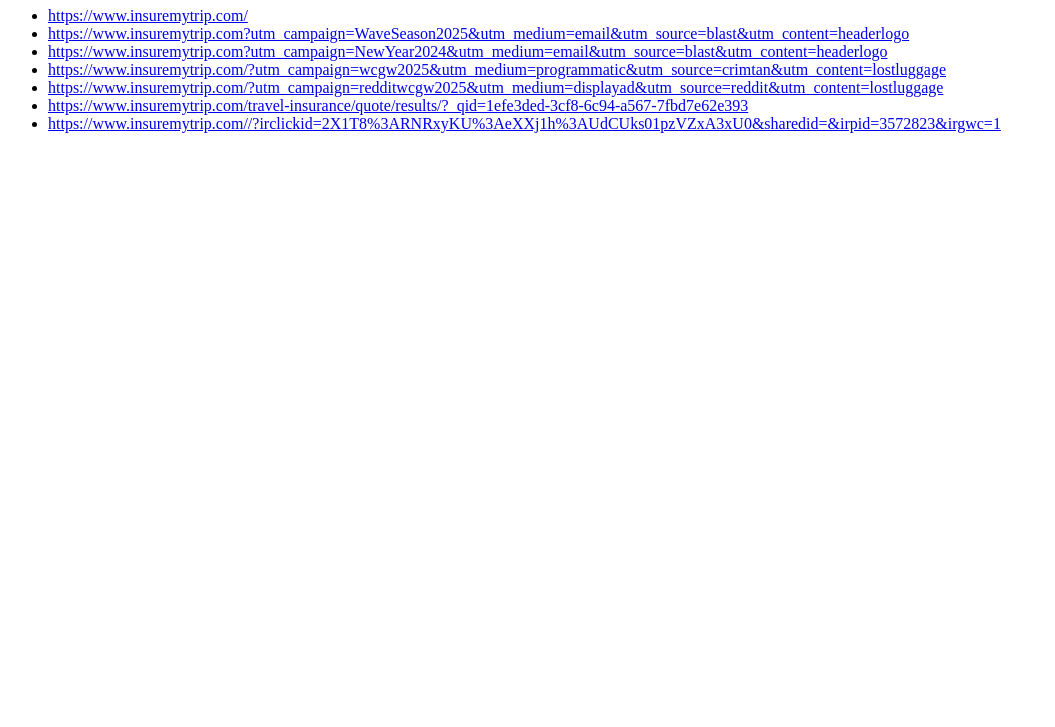
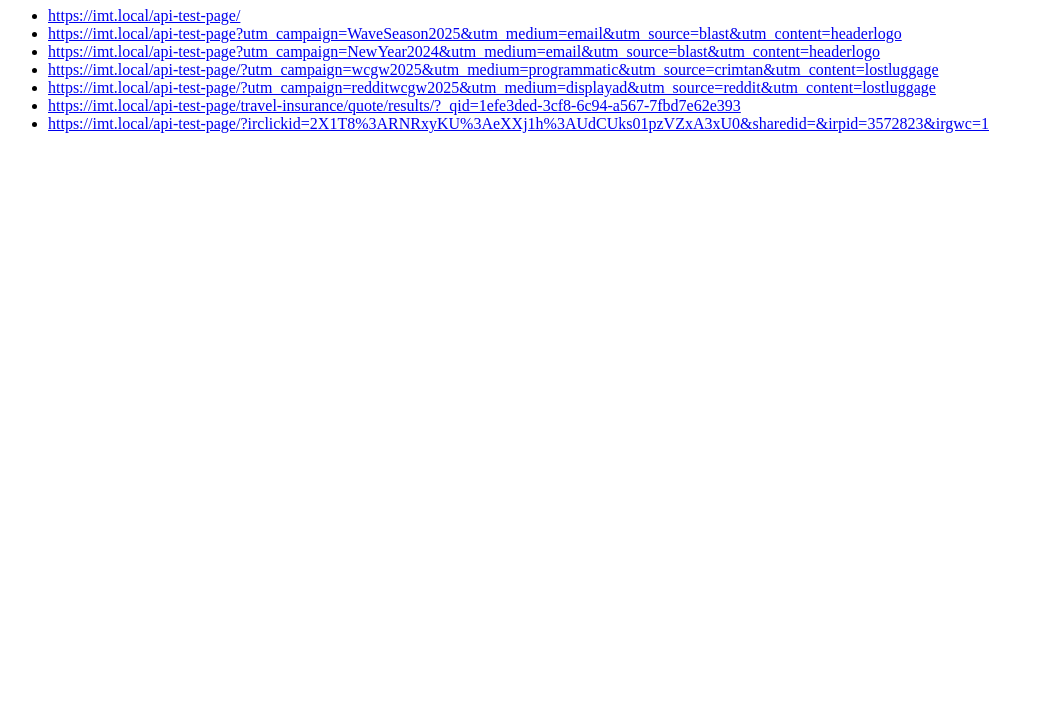
Before and after one commit to scott-primacy/scott-primacy.github.io, a plain HTML site: page index.html in a window 1280 px wide. Shown: the part 73-800 px from the top of the page, without its empty margins (0-1055 px from the left). Drawn offline with Linux system fonts and the light colour scheme.

Commit message:
adding links

```diff
--- a/index.html
+++ b/index.html
@@ -7,14 +7,15 @@
   <body>
     <h1>Attribution Logging Testing</h1>
 <ul>
-  <li><a href="https://www.insuremytrip.com/">https://www.insuremytrip.com/</a></li>
-  <li><a href="https://www.insuremytrip.com?utm_campaign=WaveSeason2025&utm_medium=email&utm_source=blast&utm_content=headerlogo">https://www.insuremytrip.com?utm_campaign=WaveSeason2025&utm_medium=email&utm_source=blast&utm_content=headerlogo</a></li>
-  <li><a href="https://www.insuremytrip.com?utm_campaign=NewYear2024&utm_medium=email&utm_source=blast&utm_content=headerlogo">https://www.insuremytrip.com?utm_campaign=NewYear2024&utm_medium=email&utm_source=blast&utm_content=headerlogo</a></li>
-  <li><a href="https://www.insuremytrip.com/?utm_campaign=wcgw2025&utm_medium=programmatic&utm_source=crimtan&utm_content=lostluggage">https://www.insuremytrip.com/?utm_campaign=wcgw2025&utm_medium=programmatic&utm_source=crimtan&utm_content=lostluggage</a></li>
-  <li><a href="https://www.insuremytrip.com/?utm_campaign=redditwcgw2025&utm_medium=displayad&utm_source=reddit&utm_content=lostluggage">https://www.insuremytrip.com/?utm_campaign=redditwcgw2025&utm_medium=displayad&utm_source=reddit&utm_content=lostluggage</a></li>
-  <li><a href="https://www.insuremytrip.com/travel-insurance/quote/results/?_qid=1efe3ded-3cf8-6c94-a567-7fbd7e62e393">https://www.insuremytrip.com/travel-insurance/quote/results/?_qid=1efe3ded-3cf8-6c94-a567-7fbd7e62e393</a></li>
-  <li><a href="https://www.insuremytrip.com//?irclickid=2X1T8%3ARNRxyKU%3AeXXj1h%3AUdCUks01pzVZxA3xU0&sharedid=&irpid=3572823&irgwc=1">https://www.insuremytrip.com//?irclickid=2X1T8%3ARNRxyKU%3AeXXj1h%3AUdCUks01pzVZxA3xU0&sharedid=&irpid=3572823&irgwc=1</a></li>
+  <li><a href="https://imt.local/api-test-page/">https://imt.local/api-test-page/</a></li>
+  <li><a href="https://imt.local/api-test-page?utm_campaign=WaveSeason2025&utm_medium=email&utm_source=blast&utm_content=headerlogo">https://imt.local/api-test-page?utm_campaign=WaveSeason2025&utm_medium=email&utm_source=blast&utm_content=headerlogo</a></li>
+  <li><a href="https://imt.local/api-test-page?utm_campaign=NewYear2024&utm_medium=email&utm_source=blast&utm_content=headerlogo">https://imt.local/api-test-page?utm_campaign=NewYear2024&utm_medium=email&utm_source=blast&utm_content=headerlogo</a></li>
+  <li><a href="https://imt.local/api-test-page/?utm_campaign=wcgw2025&utm_medium=programmatic&utm_source=crimtan&utm_content=lostluggage">https://imt.local/api-test-page/?utm_campaign=wcgw2025&utm_medium=programmatic&utm_source=crimtan&utm_content=lostluggage</a></li>
+  <li><a href="https://imt.local/api-test-page/?utm_campaign=redditwcgw2025&utm_medium=displayad&utm_source=reddit&utm_content=lostluggage">https://imt.local/api-test-page/?utm_campaign=redditwcgw2025&utm_medium=displayad&utm_source=reddit&utm_content=lostluggage</a></li>
+  <li><a href="https://imt.local/api-test-page/travel-insurance/quote/results/?_qid=1efe3ded-3cf8-6c94-a567-7fbd7e62e393">https://imt.local/api-test-page/travel-insurance/quote/results/?_qid=1efe3ded-3cf8-6c94-a567-7fbd7e62e393</a></li>
+  <li><a href="https://imt.local/api-test-page/?irclickid=2X1T8%3ARNRxyKU%3AeXXj1h%3AUdCUks01pzVZxA3xU0&sharedid=&irpid=3572823&irgwc=1">https://imt.local/api-test-page/?irclickid=2X1T8%3ARNRxyKU%3AeXXj1h%3AUdCUks01pzVZxA3xU0&sharedid=&irpid=3572823&irgwc=1</a></li>
 </ul>
+
 
   </body>
 </html>
```
